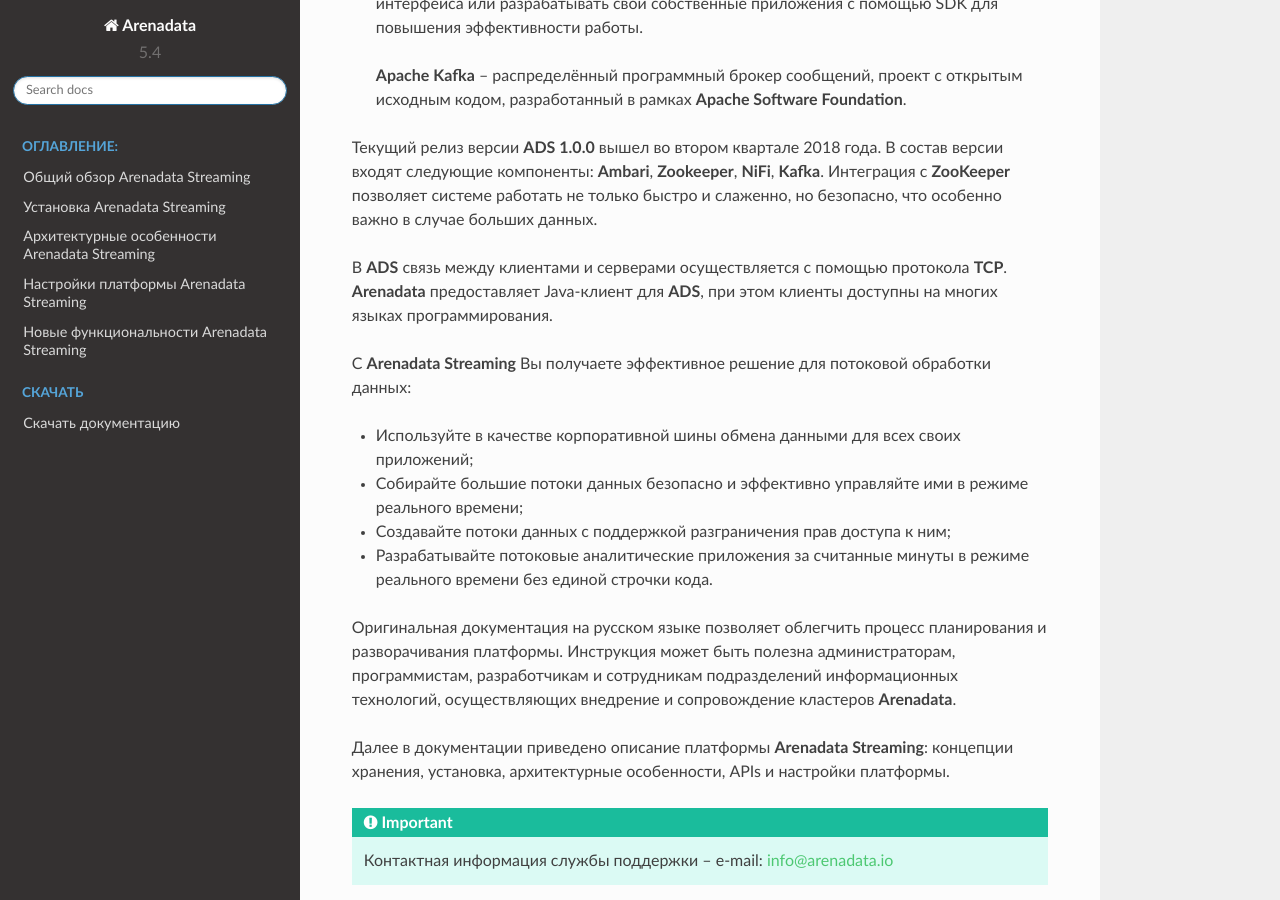
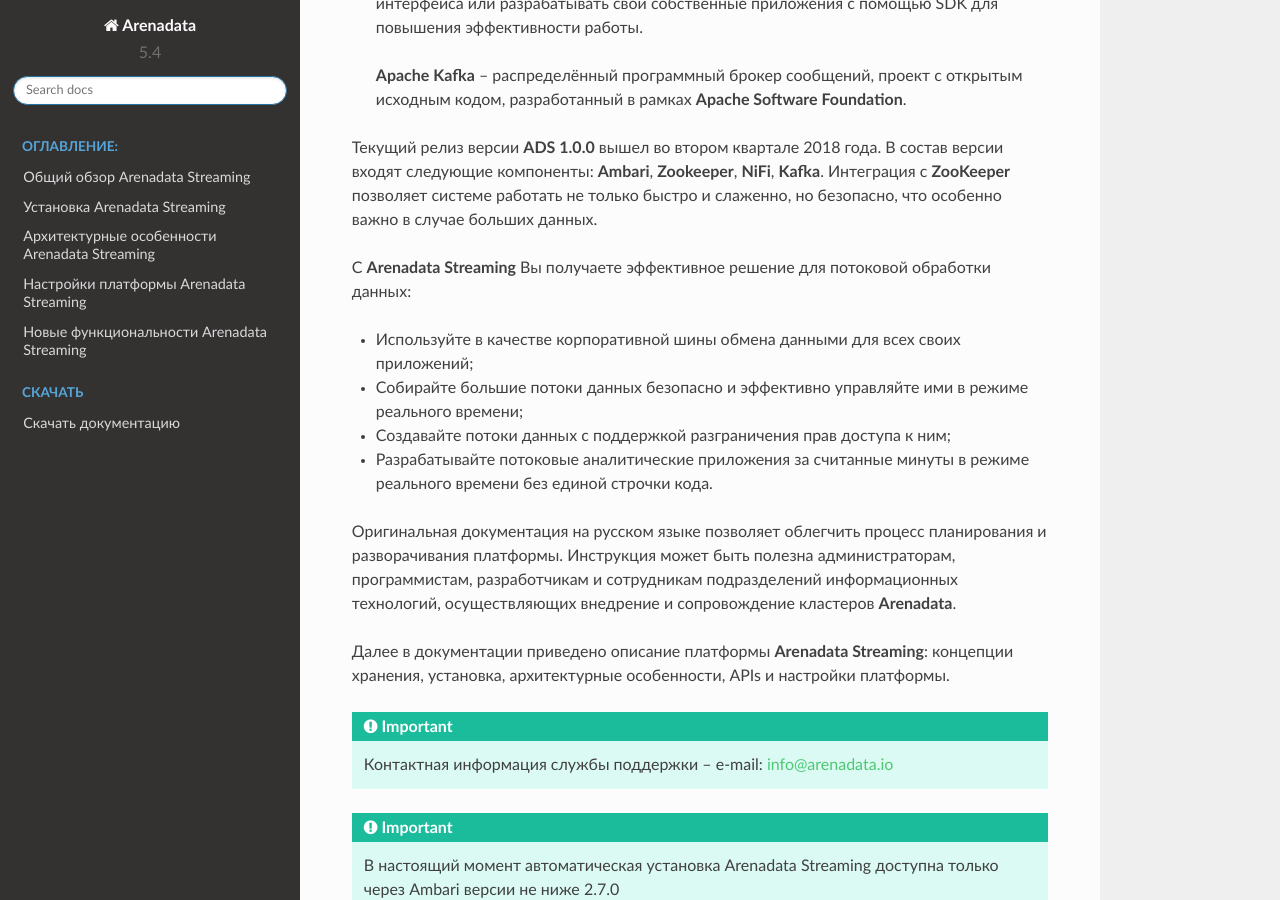
Before and after one commit to arenadata/docs_ads, a Sphinx documentation site: the page built from source/index.rst, in a window 1280 px wide and 900 px high, scrolled down 1762 px. Built offline with Sphinx 7.4.7 and the Read the Docs theme 2.0.0, drawn with Linux system fonts in a browser that asks for light colours; pages that are not in the unit, such as notebooks, are missing from menus.

Commit message:
Update index.rst

```diff
--- a/source/index.rst
+++ b/source/index.rst
@@ -41,8 +41,6 @@
 
 Текущий релиз версии **ADS 1.0.0** вышел во втором квартале 2018 года. В состав версии входят следующие компоненты: **Ambari**, **Zookeeper**, **NiFi**, **Kafka**. Интеграция с **ZooKeeper** позволяет системе работать не только быстро и слаженно, но безопасно, что особенно важно в случае больших данных.
 
-В **ADS** связь между клиентами и серверами осуществляется с помощью протокола **TCP**. **Arenadata** предоставляет Java-клиент для **ADS**, при этом клиенты доступны на многих языках программирования.
-
 С **Arenadata Streaming** Вы получаете эффективное решение для потоковой обработки данных:
 
 + Используйте в качестве корпоративной шины обмена данными для всех своих приложений;
```
